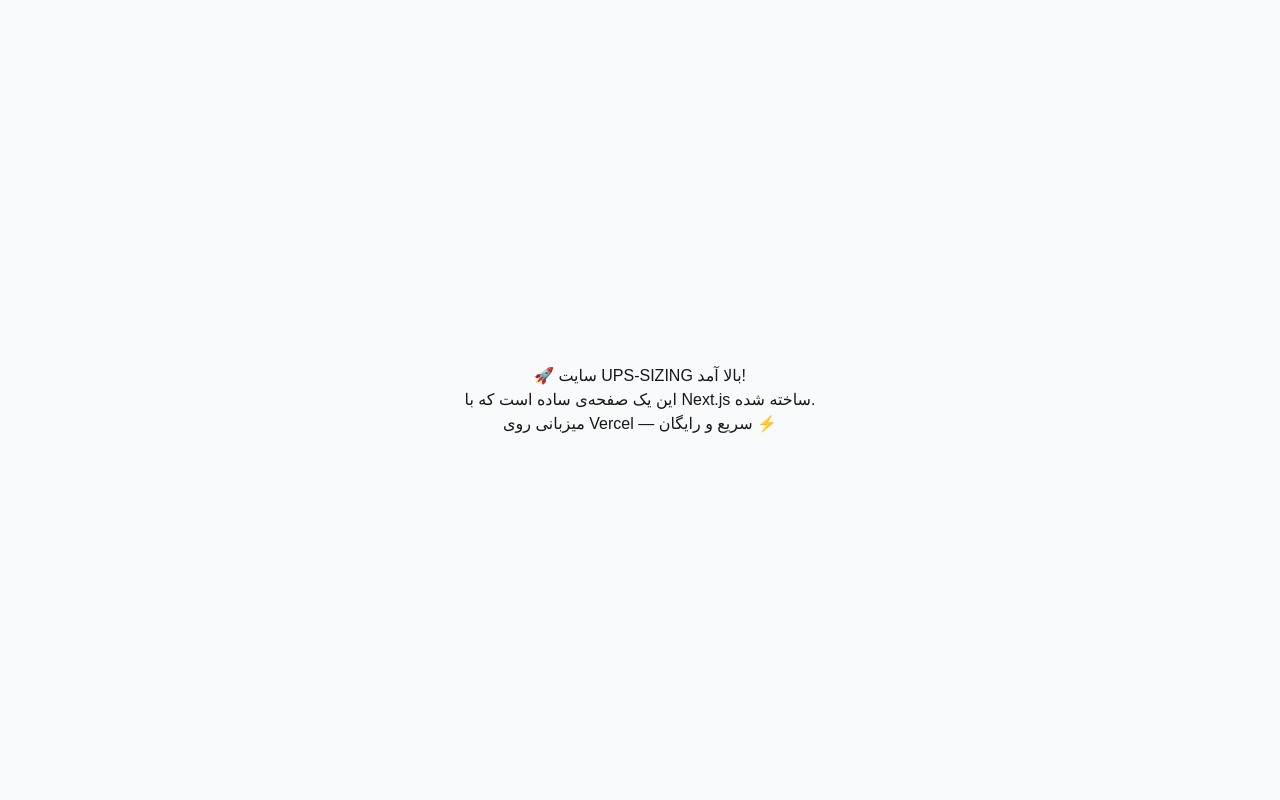
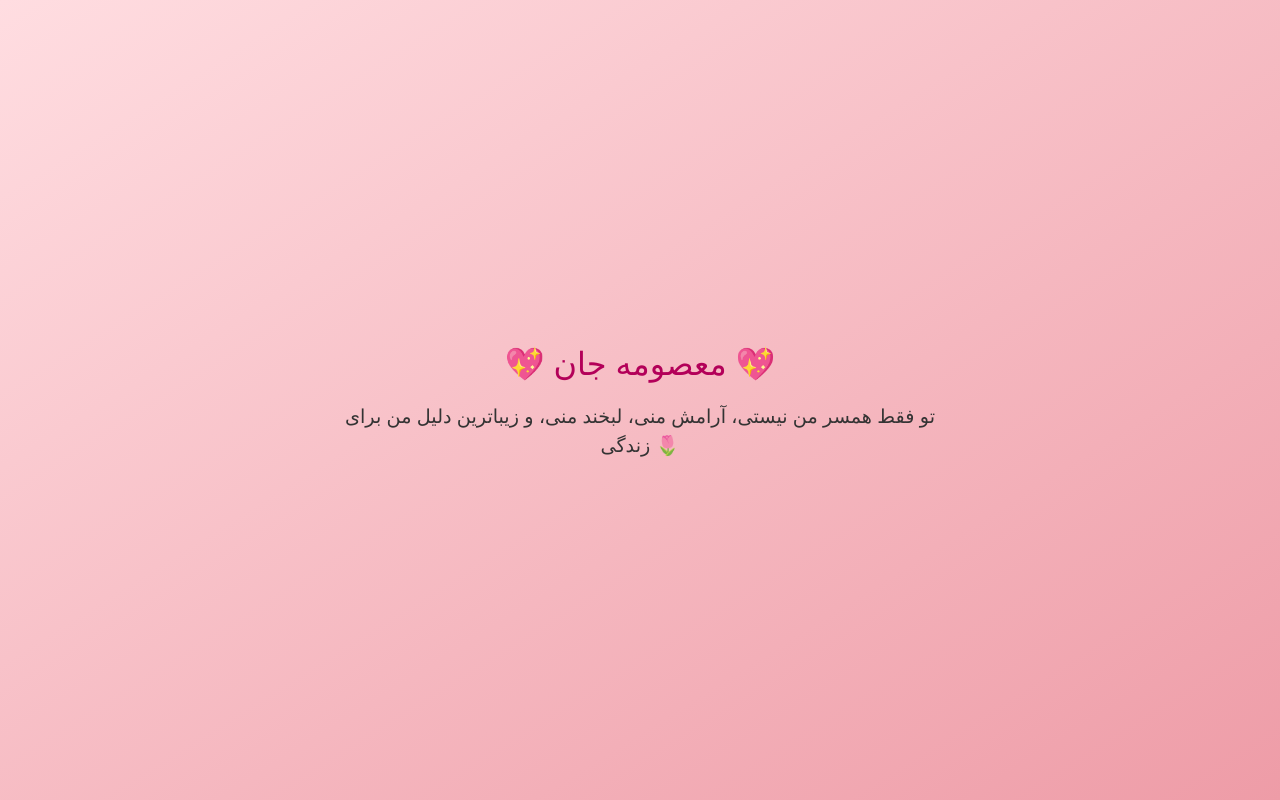
Before and after one commit to Aminakbr/my-site, a Next.js app: page / in a window 1280 px wide. Built offline with nearby package versions, Linux system fonts and the light colour scheme.

Commit message:
update homepage

```diff
--- a/app/page.tsx
+++ b/app/page.tsx
@@ -1,17 +1,24 @@
 export default function Home() {
   return (
-    <div style={{
-      display: 'flex',
-      flexDirection: 'column',
-      alignItems: 'center',
-      justifyContent: 'center',
-      height: '100vh',
-      backgroundColor: '#f9fafb',
-      fontFamily: 'sans-serif'
-    }}>
-      <h1>🚀 سایت UPS-SIZING بالا آمد!</h1>
-      <p>این یک صفحه‌ی ساده است که با Next.js ساخته شده.</p>
-      <p>میزبانی روی Vercel — سریع و رایگان ⚡</p>
-    </div>
+    <main
+      style={{
+        display: "flex",
+        height: "100vh",
+        justifyContent: "center",
+        alignItems: "center",
+        flexDirection: "column",
+        background: "linear-gradient(to bottom right, #ffdde1, #ee9ca7)",
+        color: "#333",
+        fontFamily: "sans-serif",
+        textAlign: "center",
+      }}
+    >
+      <h1 style={{ fontSize: "2rem", color: "#b30059" }}>
+        💖 معصومه جان 💖
+      </h1>
+      <p style={{ fontSize: "1.2rem", maxWidth: "600px", marginTop: "15px" }}>
+        تو فقط همسر من نیستی، آرامش منی، لبخند منی، و زیباترین دلیل من برای زندگی 🌷
+      </p>
+    </main>
   );
 }
--- a/package.json
+++ b/package.json
@@ -10,10 +10,10 @@
   "dependencies": {
     "@tailwindcss/postcss": "^4.1.14",
     "autoprefixer": "^10.4.21",
-    "next": "15.5.4",
+    "next": "^15.5.4",
     "postcss": "^8.5.6",
-    "react": "18.2.0",
-    "react-dom": "18.2.0",
+    "react": "^18.2.0",
+    "react-dom": "^18.2.0",
     "tailwindcss": "^4.1.14"
   },
   "devDependencies": {
```
Also changed, not shown: 1 other file (tests, documents, lock files or other folders).
